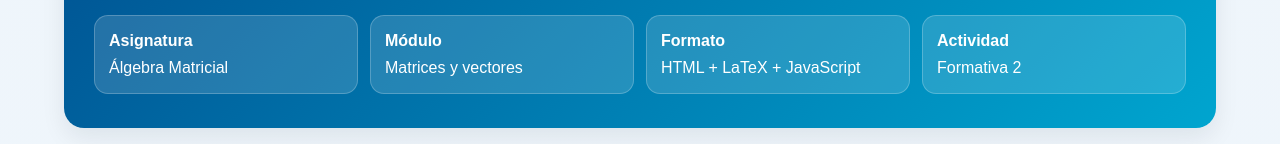
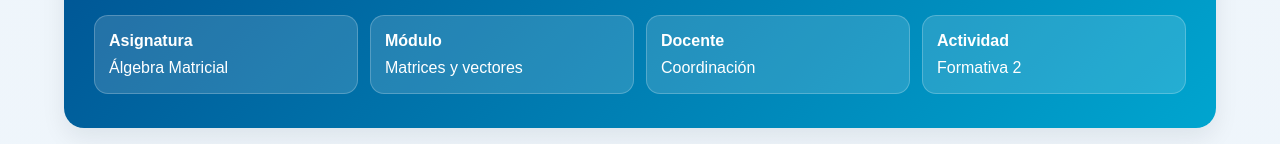
Before and after one commit to xkzxmqgmxtg7qqr/Actividad-2, a plain HTML site: page index.html in a window 1280 px wide. Shown: the part 239-383 px from the top of the page. Drawn offline with nearby package versions, Linux system fonts and the light colour scheme.

Commit message:
Update meta information in index.html

```diff
--- a/index.html
+++ b/index.html
@@ -307,7 +307,7 @@
       <div class="meta">
         <div class="meta-card"><strong>Asignatura</strong><br>Álgebra Matricial</div>
         <div class="meta-card"><strong>Módulo</strong><br>Matrices y vectores</div>
-        <div class="meta-card"><strong>Formato</strong><br>HTML + LaTeX + JavaScript</div>
+        <div class="meta-card"><strong>Docente</strong><br>Coordinación</div>
         <div class="meta-card"><strong>Actividad</strong><br>Formativa 2</div>
       </div>
     </section>
```
